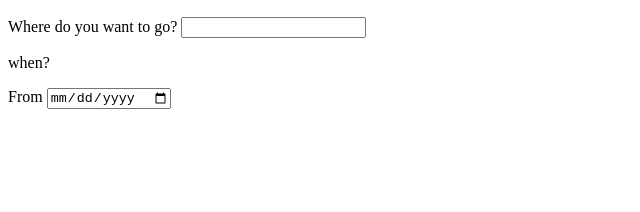
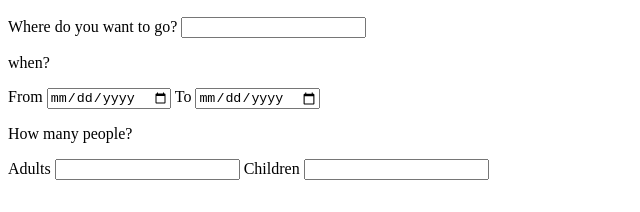
Before and after one commit to mimaradiaga/HotelsPage, a plain HTML site: page index.html in a window 1280 px wide. Shown: the part 198-410 px from the top of the page, without its empty margins (0-640 px from the left). Drawn offline with Linux system fonts and the light colour scheme.

Commit message:
falta terminar

```diff
--- a/index.html
+++ b/index.html
@@ -32,6 +32,13 @@
         <p>when?</p>
         <label for="date" class="form__label">From</label>
         <input type="date" name="date" class="form__input">
+        <label for="date" class="form__label">To</label>
+        <input type="date" class="form__input" name="date">
+        <p>How many people?</p>
+        <label for="number" class="form__label">Adults</label>
+        <input type="number" name="number" id="number">
+        <label for="number" class="form__label">Children</label>
+        <input type="number" class="form__input">
     </form>
 </body>
 
```
